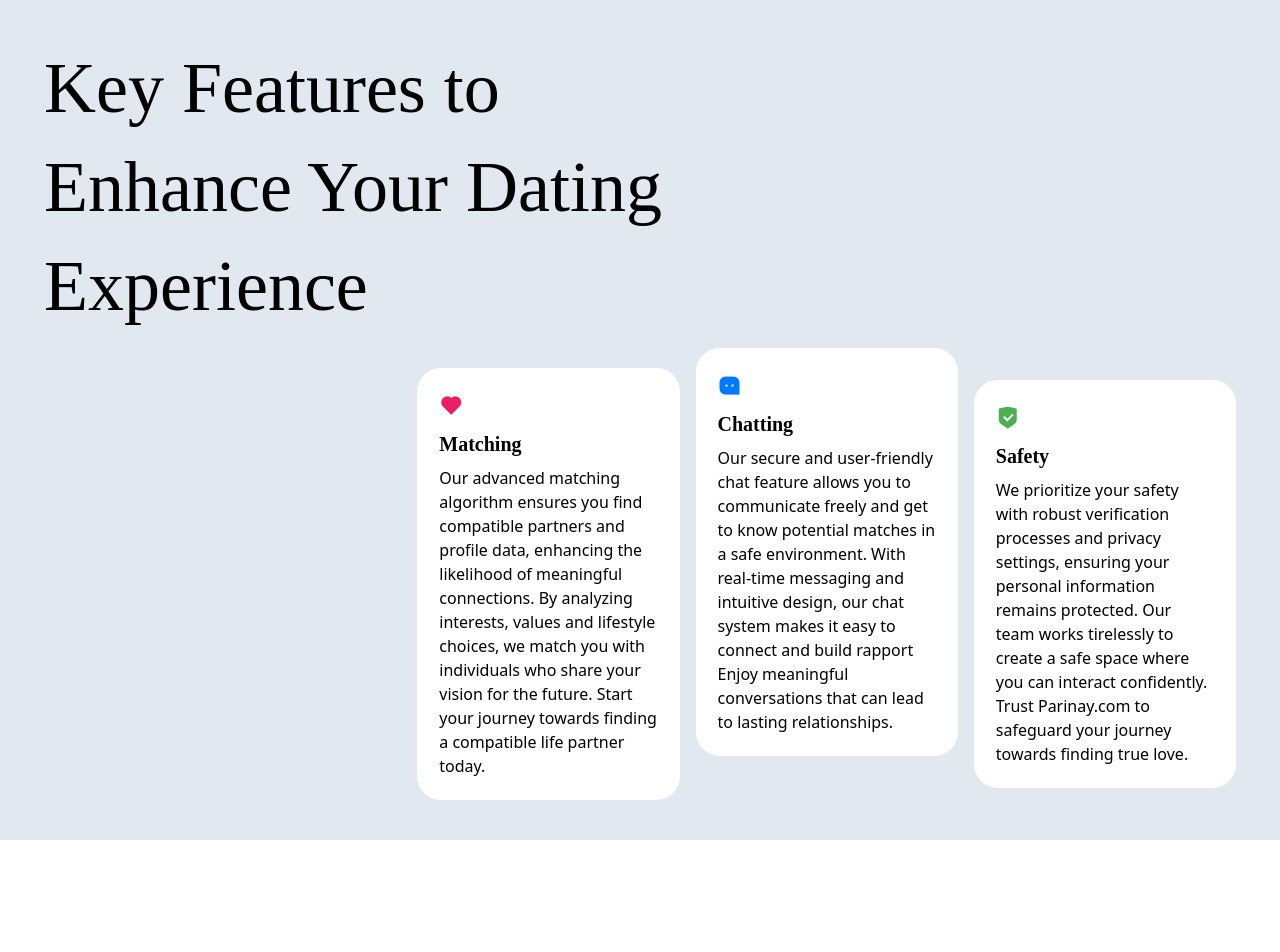
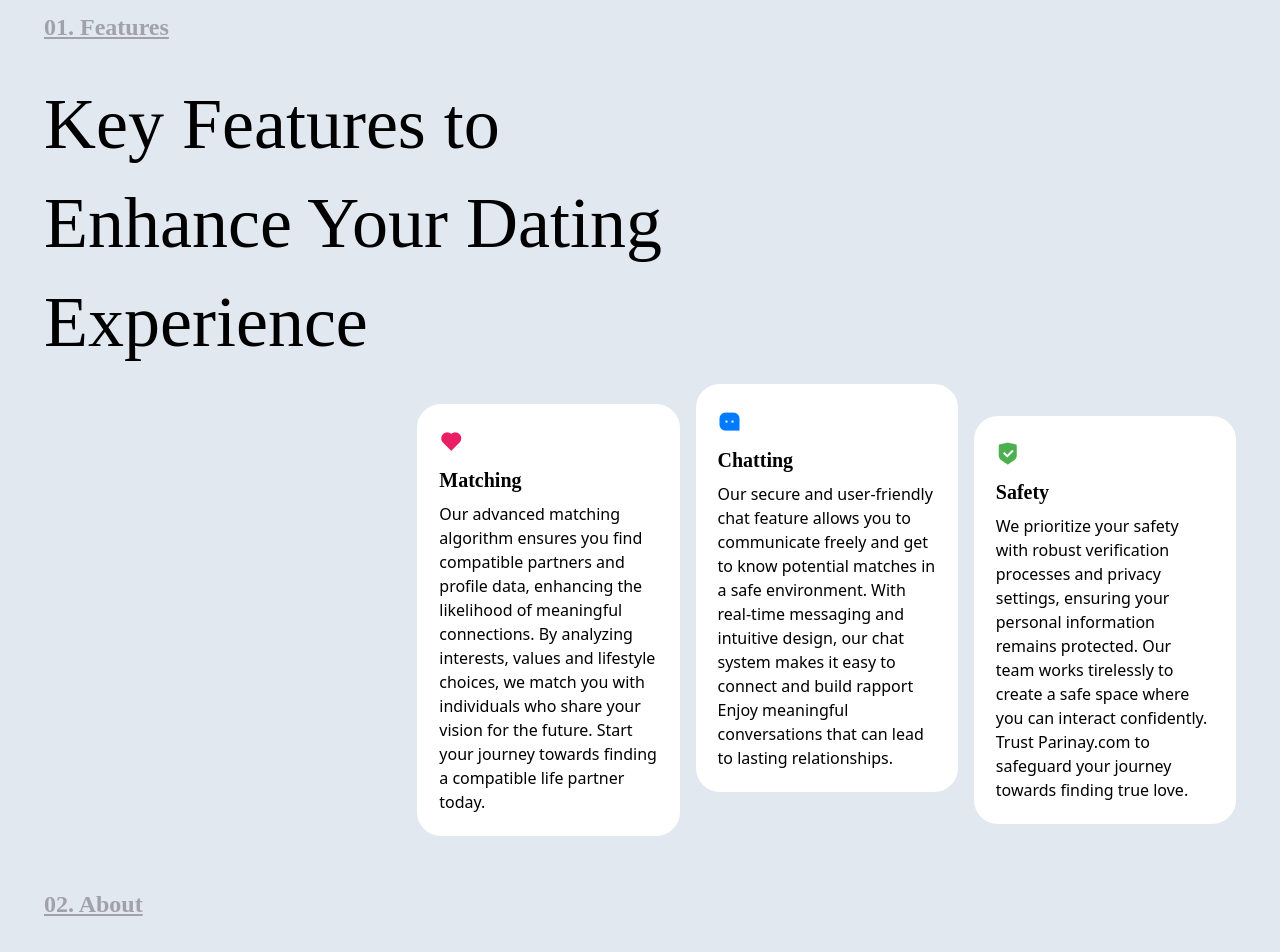
Before and after one commit to JyotiInHex/Parinay, a React (Create React App) app: page / in a window 1280 px wide. Shown: the part 1033-1985 px from the top of the page. Before the commit the page ends 1873 px from the top, so only its background shows below. Built offline with nearby package versions, Linux system fonts and the light colour scheme; the HTML template or start-up script is replaced by a standard one.

Commit message:
new update

```diff
--- /dev/null
+++ b/src/components/dynamic/about.jsx
@@ -0,0 +1,11 @@
+import React from 'react'
+
+const About = () => {
+  return (
+    <div className='w-full h-auto mt-3 group'>
+        <div className='text-2xl text-zinc-400 font-playfair font-semibold underline mb-8 transition-all'>02. About</div>
+    </div>
+  )
+}
+
+export default About
--- a/src/components/pages/landing.jsx
+++ b/src/components/pages/landing.jsx
@@ -1,6 +1,7 @@
 import {Link } from "react-router-dom";
 import background from '../../assets/parinay-desktop-banner 3.webp';
 import Profiles from "../dynamic/profiles";
+import About from "../dynamic/about";
 import Features from "../static/features";
 
 const Landing = () => {
@@ -75,6 +76,7 @@ const Landing = () => {
             <button type="button" className="relative overflow-hidden w-[50%] p-1 text-lg text-zinc-900 text-center font-lato font-semibold whitespace-nowrap border-2 border-zinc-900 bg-transparent rounded-full hover:text-slate-100 after:absolute after:left-[-6px] after:top-6 after:z-[-1] after:translate-y-[50%] after:rounded-[50%] after:bg-zinc-900 after:w-[10em] after:h-[2.5em] after:transition-all duration-1000 ease-in-out hover:after:top-[-25px] hover:after:rounded-none">Find My Match</button>
         </form>
         <Features/>
+        <About/>
       </div>
     </>
   )
--- a/src/components/static/features.jsx
+++ b/src/components/static/features.jsx
@@ -3,7 +3,8 @@ import React from 'react'
 const Features = () => {
   return (
     <>
-      <div className='flex flex-col w-full h-auto mt-10'>
+      <div className='flex flex-col w-full h-auto mt-3 group'>
+        <div className='text-2xl text-zinc-400 font-playfair font-semibold underline mb-8 transition-all'>01. Features</div>
         <h2 className='max-w-[10em] mb-8 text-7xl text-left font-merriweather font-light leading-snug'>Key Features to Enhance Your Dating Experience</h2>
         <div className='self-end flex justify-end items-center gap-4 mb-10'>
           <div className="flex flex-col gap-2 bg-white w-[22%] h-auto min-h-[22.5em] p-5 border-2 border-white rounded-3xl transition-all cursor-default hover:border-[#E91E63] hover:text-[#E91E63] hover:-translate-y-8">
```
Lines whose indentation alone changed are shown as unchanged.
